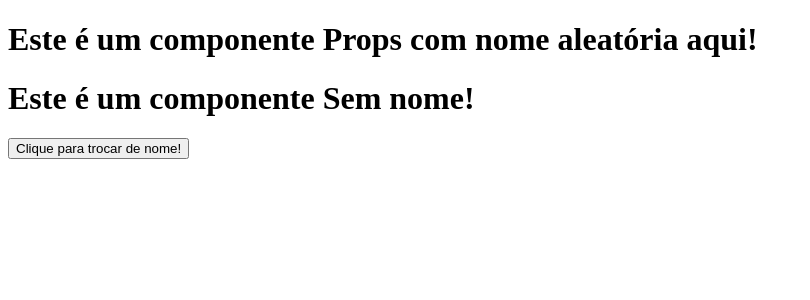
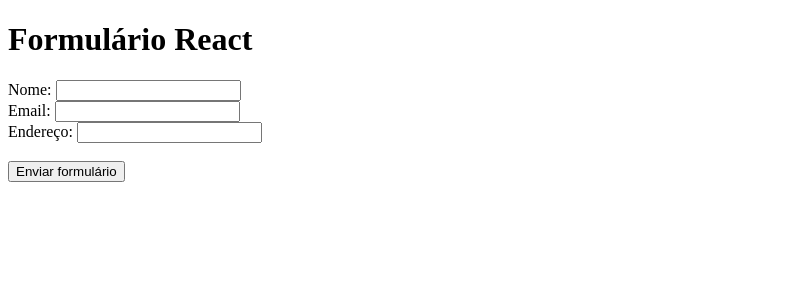
Before and after one commit to MarioAlbano/Consuming-API-React, a React (Create React App) app: page / in a window 1280 px wide. Shown: the top 300 px of the page, without its empty margins (0-810 px from the left). Built offline with nearby package versions, Linux system fonts and the light colour scheme.

Commit message:
feat: started forms in react

```diff
--- a/src/App.js
+++ b/src/App.js
@@ -1,19 +1,21 @@
 import React, { useState } from "react";
-import FirstComponent from "./components/FirstComponent";
-
 const App = () => {
-  const [newName, setNewName] = useState("Sem nome");
-
-  function resetName() {
-    const resetName = prompt("Qual nome trocar?");
-    setNewName(resetName);
-  }
-
   return (
     <div>
-      <FirstComponent nomeAleatorio="Props com nome aleatória aqui" />
-      <FirstComponent nomeAleatorio={newName} />
-      <button onClick={() => resetName()}>Clique para trocar de nome!</button>
+      <h1>Formulário React</h1>
+      <form action="">
+        <label htmlFor="">Nome: </label>
+        <input type="text" />
+        <br />
+        <label htmlFor="">Email: </label>
+        <input type="text" />
+        <br />
+        <label htmlFor="">Endereço: </label>
+        <input type="text" />
+        <br />
+        <br />
+        <button type="submit">Enviar formulário</button>
+      </form>
     </div>
   );
 };
```
